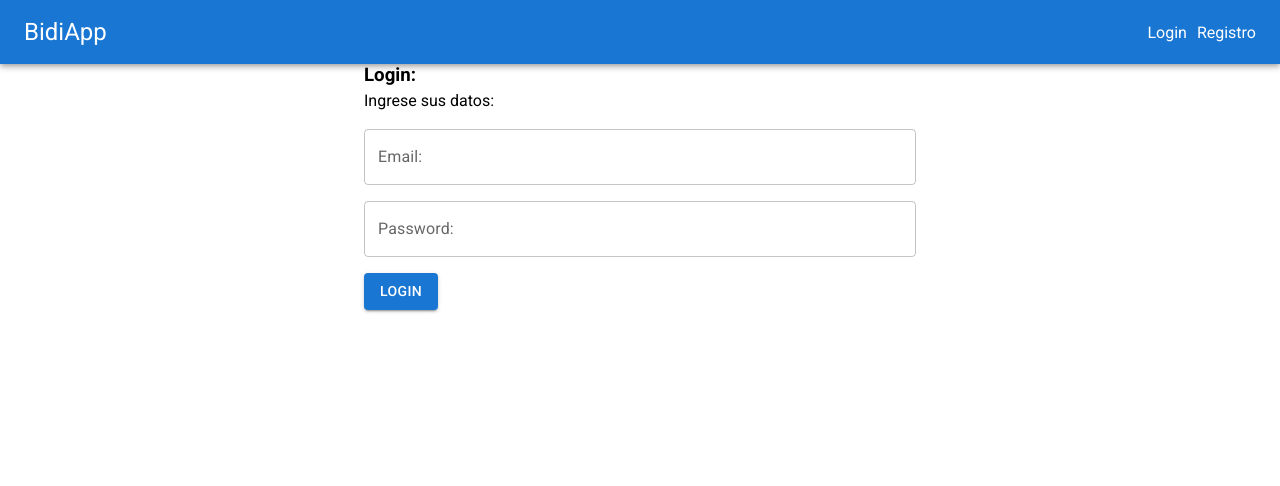
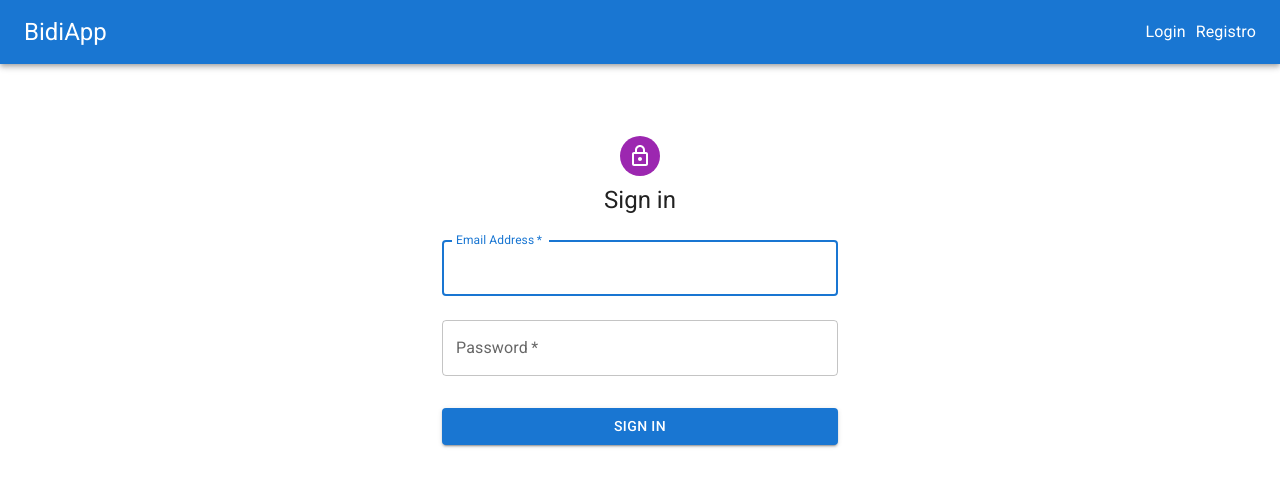
Before and after one commit to marianits/bidiApp, a React (Create React App) app in the folder client/: page /login in a window 1280 px wide. Shown: the top 486 px of the page. Built offline with nearby package versions, Linux system fonts and the light colour scheme.

Commit message:
Improve the login design

```diff
--- a/client/src/pages/login.js
+++ b/client/src/pages/login.js
@@ -1,9 +1,9 @@
-import { useContext, useState }from 'react';
+import { useContext, useState } from 'react';
 import { AuthContext } from '../context/authContext'
 import { useForm } from '../utils/hooks'
 import { useMutation } from '@apollo/react-hooks'
-
-import { TextField, Button, Container, Stack, Alert } from "@mui/material"
+import LockOutlinedIcon from '@mui/icons-material/LockOutlined';
+import { TextField, Button, Container, Avatar, CssBaseline, Box, Typography, Alert } from "@mui/material"
 
 import { gql } from 'graphql-tag'
 import { useNavigate } from 'react-router-dom'
@@ -46,22 +46,44 @@
   });
 
   return (
-    <Container spacing={2} maxWidth="sm">
-      <h3 style={{marginBottom: "5px"}}>Login:</h3>
-      <p>Ingrese sus datos:</p>
-      <br></br>
-      <Stack spacing={2} paddingBottom={2}>
+    <Container component="main" maxWidth="xs">
+        <CssBaseline />
+        <Box
+          sx={{
+            marginTop: 8,
+            display: 'flex',
+            flexDirection: 'column',
+            alignItems: 'center',
+          }}
+        >
+          <Avatar sx={{ m: 1, bgcolor: 'secondary.main' }}>
+            <LockOutlinedIcon />
+          </Avatar>
+          <Typography component="h1" variant="h5">
+            Sign in
+          </Typography>
+          <Box component="form" sx={{ mt: 1 }}>
             <TextField
-          label="Email:"
+              margin="normal"
+              required
+              fullWidth
+              id="email"
+              label="Email Address"
               name="email"
+              autoComplete="email"
+              autoFocus
               onChange={onChange}
             />
             <TextField
-          label="Password:"
+              margin="normal"
+              required
+              fullWidth
               name="password"
+              label="Password"
+              type="password"
+              id="password"
               onChange={onChange}
             />
-      </Stack>
             {errors.map(function(error){
               return (
                 <Alert severity="error">
@@ -69,7 +91,17 @@
                 </Alert>
               );
             })}
-      <Button variant="contained" onClick={onSubmit}>Login</Button>
+            <Button
+              type="submit"
+              fullWidth
+              variant="contained"
+              sx={{ mt: 3, mb: 2 }}
+              onClick={onSubmit}
+            >
+              Sign In
+            </Button>
+          </Box>
+        </Box>
     </Container>
   );
 }
--- a/client/src/pages/register.js
+++ b/client/src/pages/register.js
@@ -11,9 +11,7 @@
   Grid,
   Box,
   Typography,
-  CssBaseline,
-  Container,
-  Stack
+  CssBaseline
 } from "@mui/material";
 import { gql } from 'graphql-tag';
 import { useNavigate } from 'react-router-dom';
@@ -84,7 +82,7 @@
               <LockOutlinedIcon />
             </Avatar>
             <Typography component="h1" variant="h5">
-              Sign up
+              Registro
             </Typography>
             <Box sx={{ mt: 3 }}>
               <Grid container spacing={2}>
```
Lines whose indentation alone changed are shown as unchanged.
